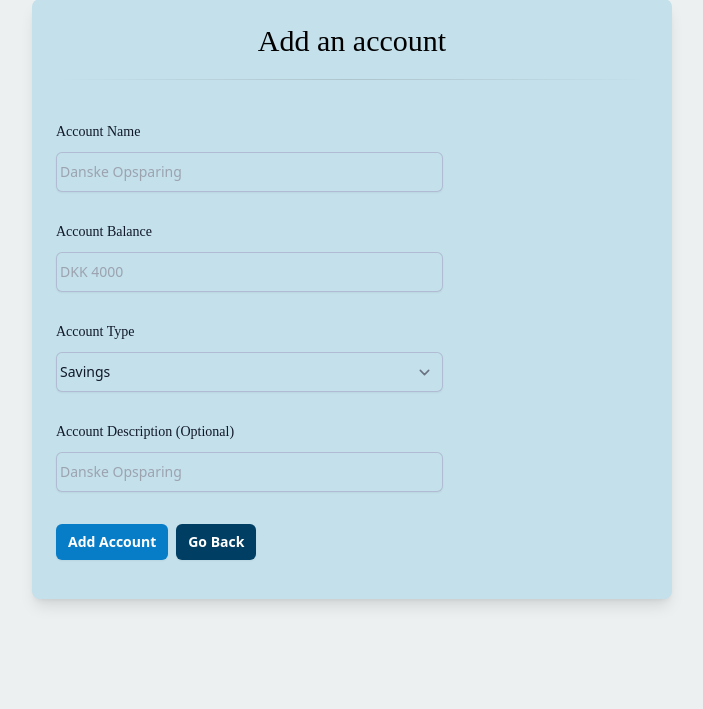
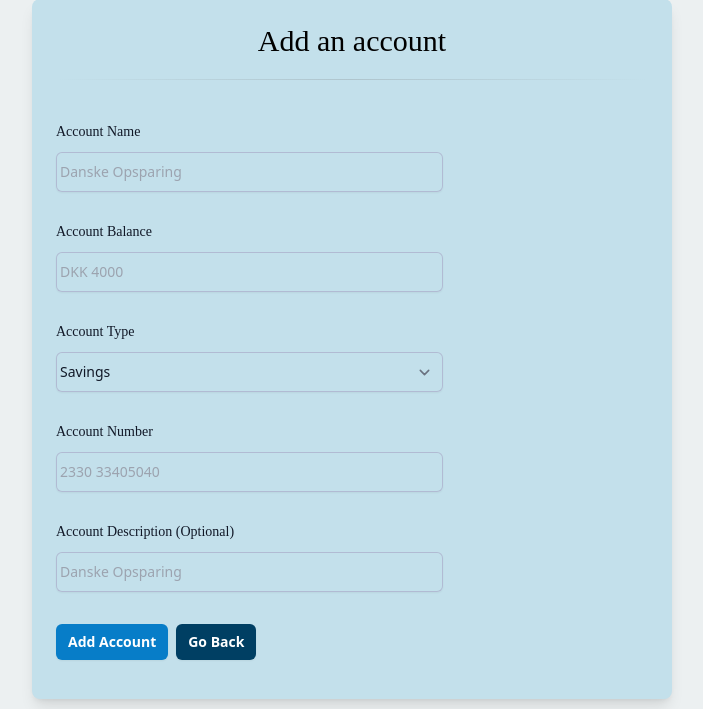
Before and after one commit to Tovborg/FinanceTracker, a Django app: page /account/add_account/ in a window 1280 px wide. Shown: the part 91-800 px from the top of the page, without its empty margins (288-991 px from the left). Run offline with Django 5.2, Linux system fonts and the light colour scheme; a user stored in the database is signed in; some web fonts are replaced.

Commit message:
Added edit_account functionality

```diff
--- a/main/forms.py
+++ b/main/forms.py
@@ -20,6 +20,7 @@ class CreateAccountForm(forms.Form):
     account_name = forms.CharField(max_length=50)
     account_balance = forms.DecimalField(max_digits=10, decimal_places=2, required=True)
     account_type = forms.ChoiceField(choices=ACCOUNT_TYPES)
+    account_number = forms.CharField(max_length=50, required=False)
     # field for uploading a file
     description = forms.CharField(widget=forms.Textarea, required=False)
 
--- a/main/models.py
+++ b/main/models.py
@@ -13,6 +13,7 @@ class Account(models.Model):
     user = models.ForeignKey(User, on_delete=models.CASCADE)
     name = models.CharField(max_length=50)
     account_type = models.CharField(max_length=50, choices=ACCOUNT_TYPES)
+    account_number = models.CharField(max_length=50, blank=True, null=True)
     balance = models.DecimalField(max_digits=10, decimal_places=0)
     description = models.TextField(blank=True, null=True, max_length=255)
     isFavorite = models.BooleanField(default=False)
--- a/main/urls.py
+++ b/main/urls.py
@@ -14,5 +14,5 @@ urlpatterns = [
     path('new_transaction/<str:account_name>/', new_transaction, name='new_transaction'),
     path('account/info/<str:account_name>/', account_info, name='account_info'),
     path('account/delete/<str:account_name>/', delete_account, name='delete_account'),
-    path('account_modal', account_modal_test, name='account_modal'),
+    path('account/edit/<str:account_name>/<str:field>/', edit_account, name='edit_account'),
 ]
--- a/main/views.py
+++ b/main/views.py
@@ -7,6 +7,7 @@ from django.views.decorators.http import require_POST
 from django.http import JsonResponse
 from django.core.paginator import Paginator, EmptyPage, PageNotAnInteger
 import datetime
+from django.contrib import messages
 
 
 # Use @login_required decorator to ensure only authenticated users can access the view
@@ -117,6 +118,7 @@ def add_account(request):
             account_name = form.cleaned_data['account_name']
             account_balance = form.cleaned_data['account_balance']
             account_type = form.cleaned_data['account_type']
+            account_number = form.cleaned_data['account_number']
             description = form.cleaned_data['description']
 
             new_account = Account(
@@ -124,13 +126,42 @@ def add_account(request):
                 name=account_name,
                 balance=account_balance,
                 account_type=account_type,
-                description=description
+                description=description,
+                account_number=account_number
             )
             new_account.save()
             return redirect('account')
     else:
         form = CreateAccountForm()
     return render(request, "account/add_account.html", {"form": form})
+
+@login_required
+@require_POST
+def edit_account(request, account_name, field):
+    account = get_object_or_404(Account, name=account_name, user=request.user)
+    new_value = request.POST.get('new_value')
+    print(new_value)
+    if new_value is None:
+        messages.error(request, 'New value cannot be empty')
+        return redirect('account_info', account_name=account_name)
+    if new_value is '':
+        messages.error(request, 'New value cannot be empty')
+        return redirect('account_info', account_name=account_name)
+
+    valid_fields = ['name', 'account_number', 'account_type']
+    if field in valid_fields:
+        print('Valid field')
+        setattr(account, field, new_value)
+        account.save()
+        messages.success(request, f'{field.replace("_", " ").capitalize()} updated successfully.')
+    else:
+        messages.error(request, 'Invalid field.')
+    if field == 'name':
+        if new_value:
+            account_name = new_value
+        else:
+            account_name = account.name
+    return redirect('account_info', account_name=account_name)
 
 
 @require_POST
@@ -210,6 +241,3 @@ def handleTransaction(transaction_type, amount, account, transfer_to, transactio
     account.save()
     transaction.balance_after = account.balance
     transaction.save()
-
-def account_modal_test(request):
-    return render(request, "account/account_modal.html")
--- a/static/src/styles.css
+++ b/static/src/styles.css
@@ -1130,6 +1134,18 @@ select {
 
 .\!h-\[calc\(100\%-37rem\)\] {
   height: calc(100% - 37rem) !important;
+}
+
+.h-\[700px\] {
+  height: 700px;
+}
+
+.h-\[800px\] {
+  height: 800px;
+}
+
+.\!h-\[700px\] {
+  height: 700px !important;
 }
 
 .max-h-\[200px\] {
--- a/templates/account/add_account.html
+++ b/templates/account/add_account.html
@@ -2,7 +2,7 @@
 {% load static %}
 {% block content %}
     <div class="flex items-center justify-center mt-10">
-        <div class="bg-cards rounded-lg h-[600px] w-[80%] md:w-[70%] lg:w-[50%] shadow-lg p-6">
+        <div class="bg-cards rounded-lg !h-[700px] w-[80%] md:w-[70%] lg:w-[50%] shadow-lg p-6">
             <!-- Content goes here -->
             <h1 class="text-3xl font-dansketext mb-4 text-center">Add an account</h1>
             <hr class="my-5 h-px border-t-0 bg-transparent bg-gradient-to-r from-transparent via-neutral-500 to-transparent opacity-25 dark:via-neutral-400" />
@@ -47,9 +47,22 @@
                                         <select name="account_type" id="id_account_type" required class="block flex-1 border-0 bg-transparent py-2 pl-1 text-gray-900 placeholder:text-gray-400 focus:ring-0 sm:text-sm sm:leading-6">
                                             <option value="savings">Savings</option>
                                             <option value="checking">Checking</option>
-                                            <option value="vacation">Vacation</option>
+                                            <option value="Vacation">Vacation</option>
                                             <option value="other">Other</option>
                                         </select>
+                                    </div>
+                                </div>
+                            </div>
+
+                        </div>
+                        <div id="account_number" class="mt-7 grid grid-cols-1 gap-x-6 gap-y-4 sm:grid-cols-6">
+                            <div class="sm:col-span-4">
+                                <label for="id_account_number" class="block text-sm font-dansketext leading-6 text-gray-900">
+                                    Account Number
+                                </label>
+                                <div class="mt-2">
+                                    <div class="flex rounded-md shadow-sm ring-1 ring-inset ring-form_input focus-within:ring-2 focus-within:ring-inset focus-within:ring-form_outline sm:max-w-md">
+                                        <input type="text"  name="account_number" id="id_account_number" class="block flex-1 border-0 bg-transparent py-2 pl-1 text-gray-900 placeholder:text-gray-400 focus:ring-0 sm:text-sm sm:leading-6" placeholder="2330 33405040">
                                     </div>
                                 </div>
                             </div>
@@ -90,4 +103,16 @@
             </form>
         </div>
     </div>
+    <script>
+    const account_type = document.getElementById('id_account_type')
+    const account_number = document.getElementById('account_number')
+    account_type.addEventListener('change', (e) => {
+        if (e.target.value === 'checking' || e.target.value === 'savings') {
+            console.log(e.target.value)
+            account_number.style.display = 'block'
+        } else {
+            account_number.style.display = 'none'
+        }
+    })
+    </script>
 {% endblock %}
```
Also changed, not shown: other parts of static/src/styles.css (+42 -0 lines), templates/account/account_info.html (+49 -13 lines), templates/account/account_modal.html (deleted, +0 -15 lines), db.sqlite3, main/migrations/0009_account_account_number.py (added).
